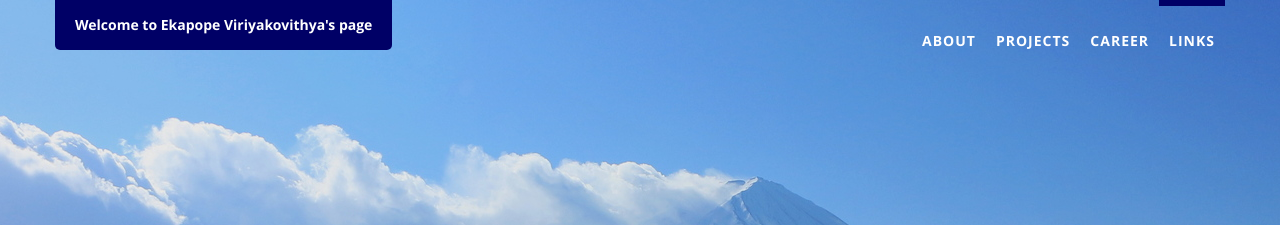
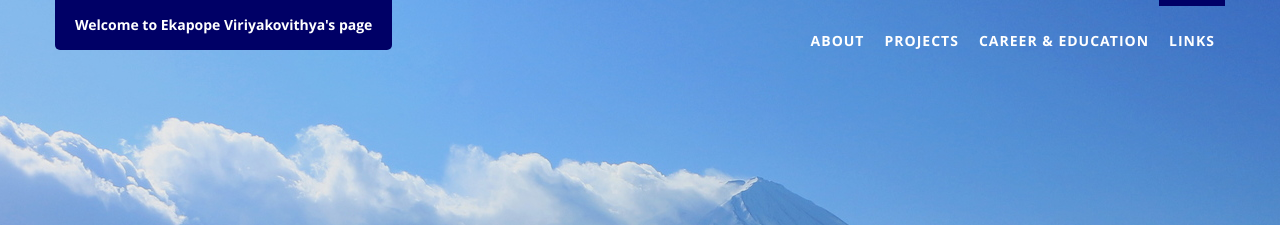
Before and after one commit to ekapope/ekapope.github.io, a Jekyll site: the page built from index.html, in a window 1280 px wide. Shown: the top 225 px of the page. Built offline with Jekyll 4.4.1, drawn with Linux system fonts in a browser that asks for light colours.

Commit message:
Update landing.yml

```diff
--- a/_data/landing.yml
+++ b/_data/landing.yml
@@ -14,7 +14,7 @@
 
 - id: career
   i18n: nav.career
-  name: Career
+  name: Career & Education
   tpl: career.html
   css: timeline
 
```
